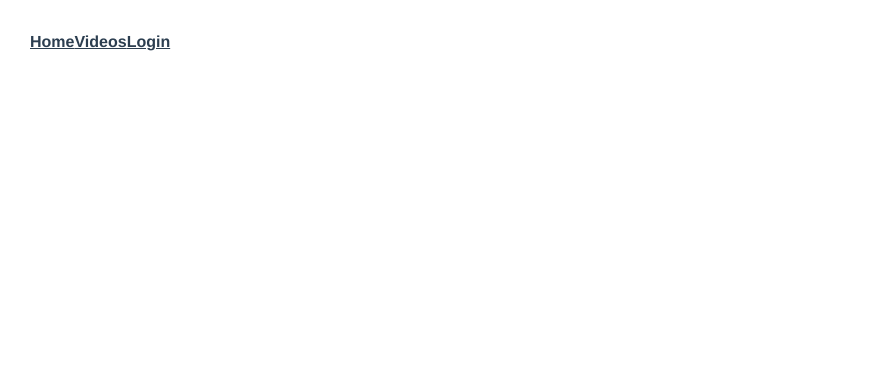
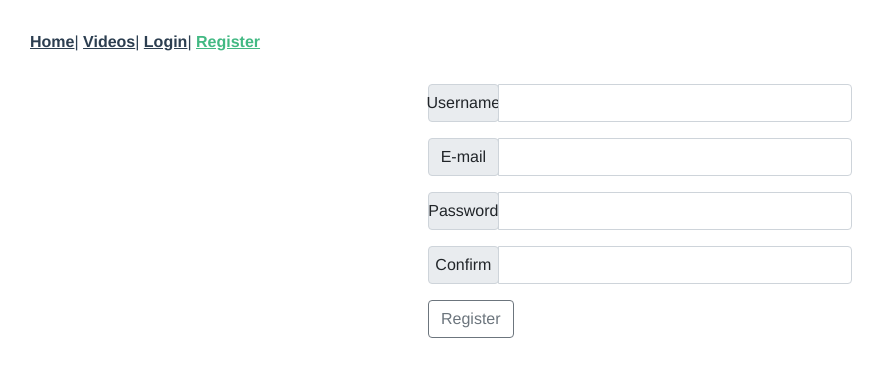
Before and after one commit to 8Vinso8/FinalProject, a Vue app in the folder vue-frontend/: page /register in a window 1280 px wide. Before the commit this address had no page. Shown: the top 376 px of the page, without its empty margins (0-885 px from the left). Built offline with nearby package versions, Linux system fonts and the light colour scheme; what vue-cookies would draw is missing.

Commit message:
Registration

```diff
--- a/vue-frontend/src/App.vue
+++ b/vue-frontend/src/App.vue
@@ -1,9 +1,10 @@
 <template>
   <nav>
     <div style="columns: auto;">
-      <router-link to="/">Home</router-link>
-      <router-link to="/videos">Videos</router-link>
-      <router-link to="/login">Login</router-link>
+      <router-link to="/">Home</router-link>|
+      <router-link to="/videos">Videos</router-link>|
+      <router-link to="/login">Login</router-link>|
+      <router-link to="/register">Register</router-link>
     </div>
   </nav>
   <router-view />
--- a/vue-frontend/src/router/index.js
+++ b/vue-frontend/src/router/index.js
@@ -8,24 +8,29 @@ const routes = [
     component: HomeView
   },
   {
-    path:'/videos',
-    name:'videos',
+    path: '/videos',
+    name: 'videos',
     component: () => import('../views/VideoListView.vue')
   },
   {
-    path:'/upload',
-    name:'upload',
+    path: '/upload',
+    name: 'upload',
     component: () => import('../views/UploadView.vue')
   },
   {
-    path:'/watch/:id',
-    name:'watch',
+    path: '/watch/:id',
+    name: 'watch',
     component: () => import('../views/VideoView.vue')
   },
   {
-    path:'/login',
-    name:'login',
+    path: '/login',
+    name: 'login',
     component: () => import('../views/LoginView.vue')
+  },
+  {
+    path: '/register',
+    name: 'register',
+    component: () => import('../views/RegisterView.vue')
   }
 ]
 
--- /dev/null
+++ b/vue-frontend/src/views/RegisterView.vue
@@ -0,0 +1,94 @@
+<template>
+    <div class="container">
+        <div class="input-group mb-3" style="text-align: center;">
+            <!-- <span>{{ authkey }}</span> -->
+            <div class="input-group-prepend col-2">
+                <span class="input-group-text" id="inputGroup-sizing-default">Username</span>
+            </div>
+            <input v-model="login" type="text" class="form-control" aria-label="Default"
+                aria-describedby="inputGroup-sizing-default">
+        </div>
+
+        <div class="input-group mb-3" style="text-align: center;">
+            <div class="input-group-prepend col-2">
+                <span class="input-group-text" id="inputGroup-sizing-default">E-mail</span>
+            </div>
+            <input v-model="email" type="text" class="form-control" aria-label="Default"
+                aria-describedby="inputGroup-sizing-default">
+        </div>
+
+        <div class="input-group mb-3">
+            <div class="input-group-prepend col-2">
+                <span class="input-group-text" id="inputGroup-sizing-default">Password</span>
+            </div>
+            <input v-model="password" type="password" class="form-control" aria-label="Default"
+                aria-describedby="inputGroup-sizing-default">
+        </div>
+
+        <div class="input-group mb-3">
+            <div class="input-group-prepend col-2">
+                <span class="input-group-text" id="inputGroup-sizing-default">Confirm</span>
+            </div>
+            <input v-model="confirm" type="password" class="form-control" aria-label="Default"
+                aria-describedby="inputGroup-sizing-default">
+        </div>
+
+        <button class="btn btn-outline-secondary" @click="Login(login, password)">Register</button>
+    </div>
+</template>
+
+<script>
+const axios = require('axios');
+export default {
+    name: 'RegisterView',
+    data() {
+        var login, password, email, confirm, authkey = '';
+        return {
+            login, password, email, confirm, authkey
+        }
+    },
+    methods: {
+        Login(usr, pw) {
+            const formData = new FormData();
+            formData.append('username', usr);
+            formData.append('password', pw);
+            const headers = { 'Content-Type': 'application/json' };
+            axios.post('http://127.0.0.1/api/users/login/', formData, { headers }).then((res) => {
+                this.authkey = res.data.key;
+                console.log(res);
+                if (res.statusText == "OK") {
+                    this.$cookies.set('authkey', this.authkey, '30d');
+                    console.log(`cookie ${this.authkey} set`);
+                    alert("Logged in successfully!");
+                }
+            });
+        },
+        Register(usr, pw, confirm, email) {
+            const formData = new FormData();
+            formData.append('username', usr);
+            formData.append('password1', pw);
+            formData.append('password2', confirm);
+            formData.append('email', email);
+            const headers = { 'Content-Type': 'application/json' };
+            axios.post('http://127.0.0.1/api/users/register/', formData, { headers }).then((res) => {
+                console.log(res);
+                if (res.statusText == "OK") {
+                    this.$cookies.set('authkey', this.authkey, '30d');
+                    console.log(`cookie ${this.authkey} set`);
+                    alert("Registered successfully! Check your e-mail");
+                }
+            });
+        }
+    }
+}
+</script>
+<style>
+.container {
+    width: 35%;
+    justify-content: center;
+}
+
+.input-group-text {
+    flex-direction: column;
+}
+</style>
```
